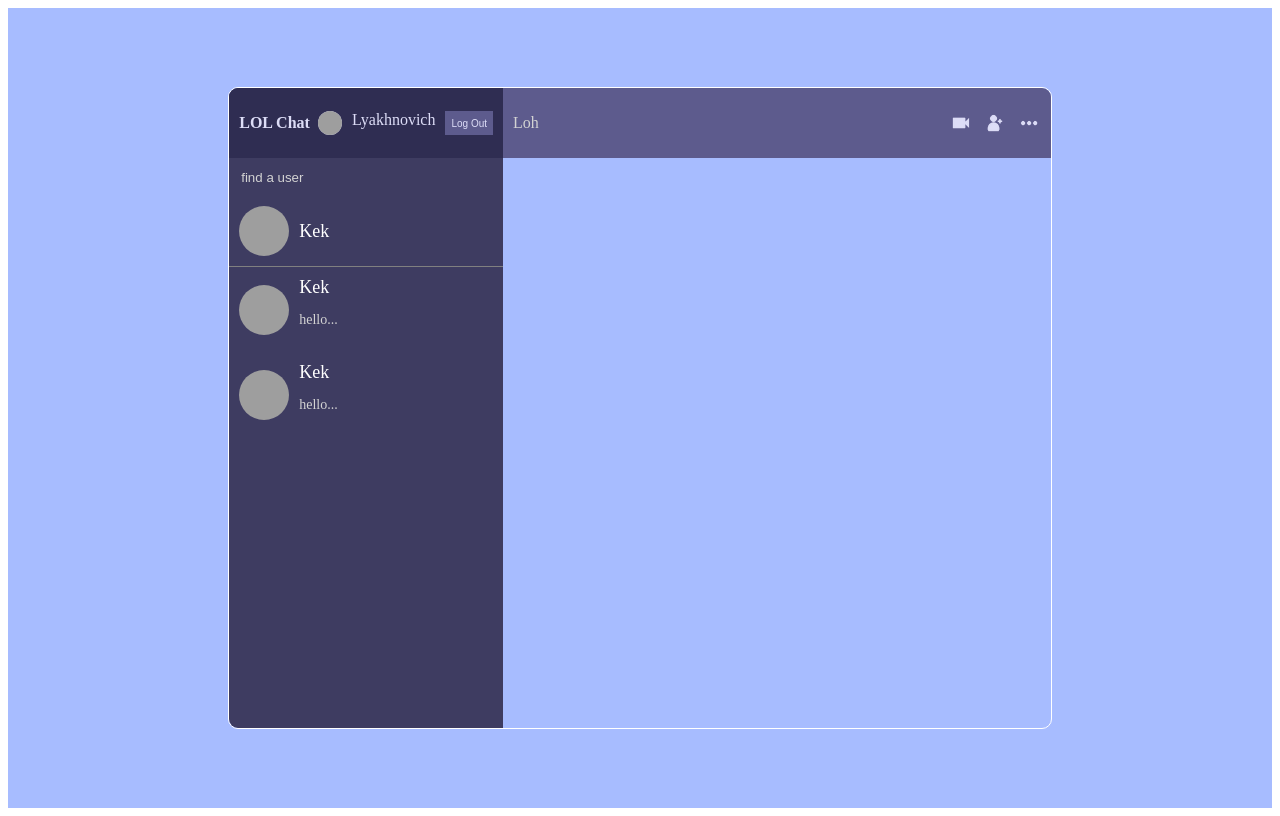
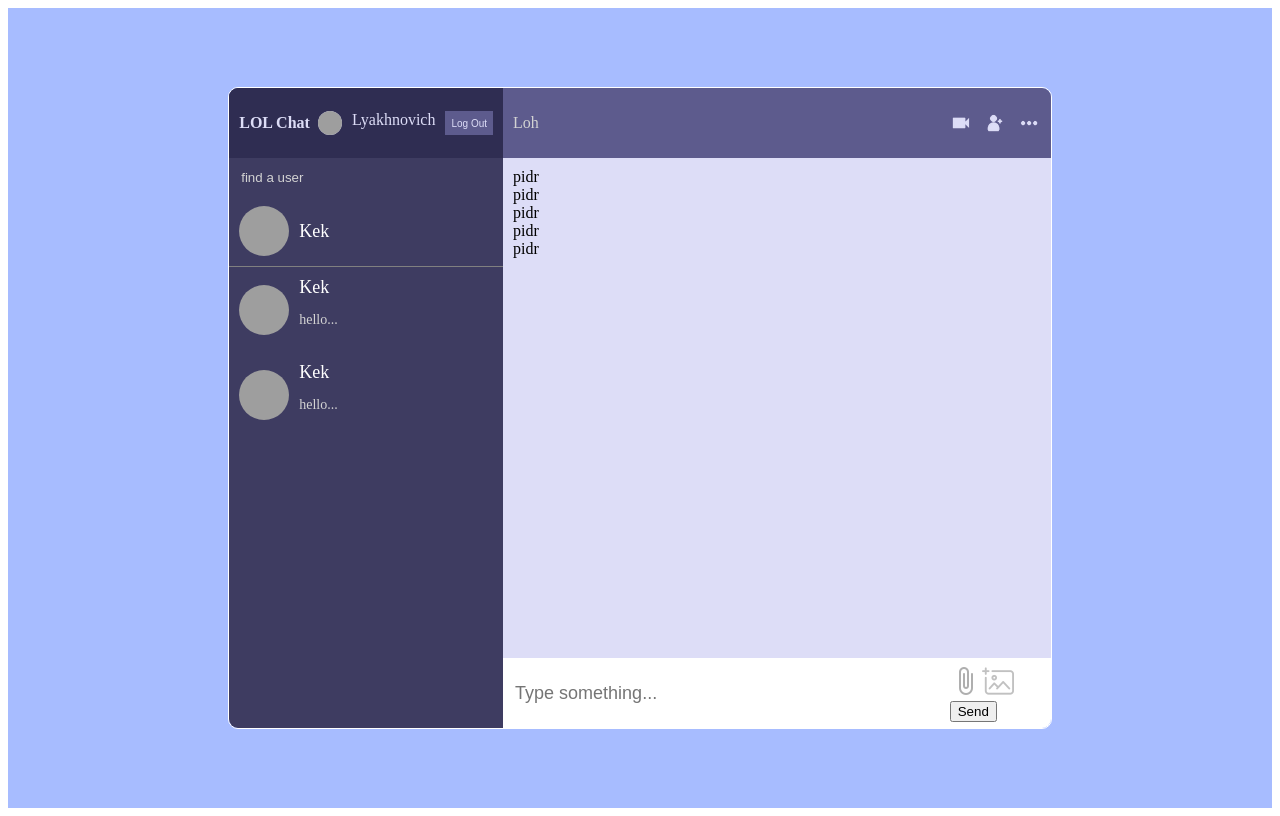
Before and after one commit to lyakhnovich/react-chat, a React (Create React App) app: page / in a window 1280 px wide. Built offline with nearby package versions, Linux system fonts and the light colour scheme; grey boxes are pictures that could not be loaded; the HTML template or start-up script is replaced by a standard one.

Commit message:
create Messages.jsx

```diff
--- a/src/components/Chat.jsx
+++ b/src/components/Chat.jsx
@@ -2,6 +2,8 @@
 import Cam from '../img/cam.png'
 import Add from '../img/add.png'
 import More from '../img/more.png'
+import Messages from "./Messages";
+import Input from "./Input";
 
 const Chat = () => {
   return (
@@ -14,6 +16,8 @@
           <img src={More} alt=''/>
         </div>
       </div>
+      <Messages/>
+      <Input/>
     </div>
   );
 };
--- a/src/components/Input.jsx
+++ b/src/components/Input.jsx
@@ -1,9 +1,19 @@
 import React from 'react';
+import Img from '../img/img.png'
+import Attach from '../img/attach.png'
 
 const Input = () => {
   return (
-    <div>
-
+    <div className='input'>
+      <input type='text' placeholder='Type something...'/>
+      <div className='send'>
+        <img src={Attach} alt=''/>
+        <input type='file' style={{display: 'none'}} id='file'/>
+        <label htmlFor='file'>
+          <img src={Img} alt=''/>
+        </label>
+        <button>Send</button>
+      </div>
     </div>
   );
 };
--- a/src/components/Message.jsx
+++ b/src/components/Message.jsx
@@ -3,7 +3,7 @@
 const Message = () => {
   return (
     <div>
-
+      pidr
     </div>
   );
 };
--- a/src/components/Messages.jsx
+++ b/src/components/Messages.jsx
@@ -0,0 +1,16 @@
+import React from 'react';
+import Message from "./Message";
+
+const Messages = () => {
+  return (
+    <div className='messages'>
+      <Message/>
+      <Message/>
+      <Message/>
+      <Message/>
+      <Message/>
+    </div>
+  );
+};
+
+export default Messages;
--- a/src/style.scss
+++ b/src/style.scss
@@ -196,7 +196,29 @@
         img{
           height: 24px;
           cursor: pointer;
+        }
+      }
 
+      .messages{
+        background-color: #ddddf7;
+        padding: 10px;
+        height: calc(100% - 160px);
+      }
+
+      .input{
+        height: 50px;
+        background-color: white;
+        padding: 10px;
+        display: flex;
+        align-items: center;
+        justify-content: space-between;
+
+        input{
+          width: 100%;
+          border: none;
+          outline: none;
+          color: #2f2d52;
+          font-size: 18px;
         }
       }
     }
```
